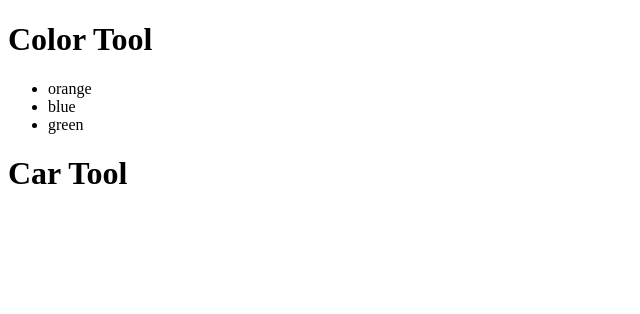
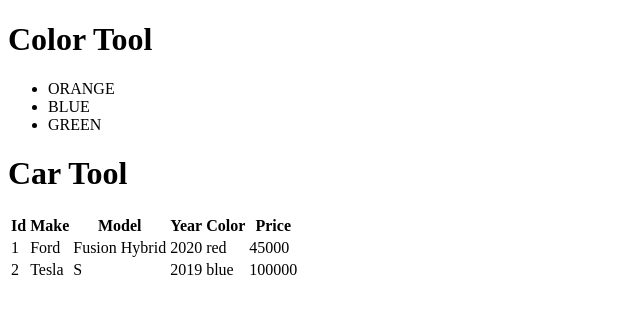
Before and after one commit to t4d-classes/react-mobx-typescript_06082020, a React (Create React App) app in the folder demo-app/: page / in a window 1280 px wide. Shown: the top 314 px of the page, without its empty margins (0-640 px from the left). Built offline with nearby package versions, Linux system fonts and the light colour scheme.

Commit message:
add code demos

```diff
--- a/demo-app/src/components/CarTool.tsx
+++ b/demo-app/src/components/CarTool.tsx
@@ -1,11 +1,42 @@
-import React from 'react';
+import React, { FC } from 'react';
 
-export const CarTool = () => {
+import { Car } from '../models/Car';
+
+export interface CarToolProps {
+  cars: Car[];
+}
+
+export const CarTool: FC<CarToolProps> = (props) => {
 
   return (
-    <header>
-      <h1>Car Tool</h1>
-    </header>
+    <>
+      <header>
+        <h1>Car Tool</h1>
+      </header>
+      <table>
+        <thead>
+          <tr>
+            <th>Id</th>
+            <th>Make</th>
+            <th>Model</th>
+            <th>Year</th>
+            <th>Color</th>
+            <th>Price</th>
+          </tr>
+        </thead>
+        <tbody>
+          {props.cars.map(car => <tr key={car.id}>
+            <td>{car.id}</td>
+            <td>{car.make}</td>
+            <td>{car.model}</td>
+            <td>{car.year}</td>
+            <td>{car.color}</td>
+            <td>{car.price}</td>
+          </tr>)}
+        </tbody>
+
+      </table>
+    </>
   );
 
 };
--- a/demo-app/src/components/ColorTool.tsx
+++ b/demo-app/src/components/ColorTool.tsx
@@ -4,6 +4,7 @@
 
 interface ColorToolProps {
   colors: Color[];
+  newProp?: string;
 }
 
 export const ColorTool: FC<ColorToolProps> = (props) => {
@@ -14,8 +15,9 @@
         <h1>Color Tool</h1>
       </header>
       <ul>
-        {props.colors.map(c =>
-          <li key={c.id}>{c.name}</li>)}
+        {props.colors.map(c => {
+          return <li key={c.id}>{c.name.toUpperCase()}</li>;
+        })}
       </ul>
     </>
   );
--- a/demo-app/src/index.tsx
+++ b/demo-app/src/index.tsx
@@ -2,6 +2,7 @@
 import ReactDOM from 'react-dom';
 
 import { Color } from './models/Color';
+import { Car } from './models/Car';
 import { ColorTool } from './components/ColorTool';
 import { CarTool } from './components/CarTool';
 
@@ -11,13 +12,16 @@
   { id: 3, name: 'green', hexcode: '56ac12' },
 ];
 
+const carList: Car[] = [
+  { id: 1, make: 'Ford', model: 'Fusion Hybrid', year: 2020, color: 'red', price: 45000 },
+  { id: 2, make: 'Tesla', model: 'S', year: 2019, color: 'blue', price: 100000 },
+];
+
 ReactDOM.render(
-  // React.createElement(HelloWorld),
   <>
     <ColorTool colors={colorList} />
-    <CarTool />
+    <CarTool cars={carList} />
   </>,
-  // HelloWorld(),
   document.querySelector('#bob'),
 );
 
--- /dev/null
+++ b/demo-app/src/models/Car.ts
@@ -0,0 +1,8 @@
+export interface Car {
+  id?: number;
+  make: string;
+  model: string;
+  year: number;
+  color: string;
+  price: number;
+}
```
